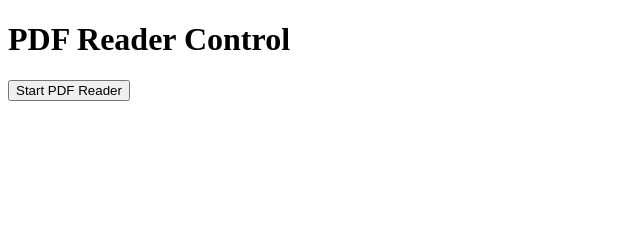
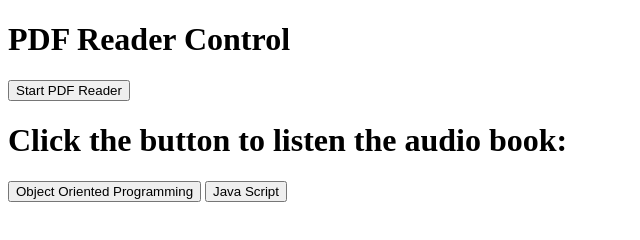
Before and after one commit to winterHack123/PS0-Omega, a website: page dist/book/index.html in a window 1280 px wide. Shown: the whole page, without its empty margins (0-640 px from the left). Drawn offline with Linux system fonts and the light colour scheme.

Commit message:
connecting book file to main ui

```diff
--- a/dist/book/index.html
+++ b/dist/book/index.html
@@ -9,6 +9,13 @@
     <h1>PDF Reader Control</h1>
     <button onclick="startProcess()">Start PDF Reader</button>
 
+    <h1>Click the button to listen the audio book:</h1>
+
+
+
+
+    <button onclick="runScript()">Object Oriented Programming</button>
+    <button onclick="runScript2()">Java Script</button>
 
     <script>
       function startProcess() {
```
Also changed, not shown: dist/index.html (+1 -1 lines).
